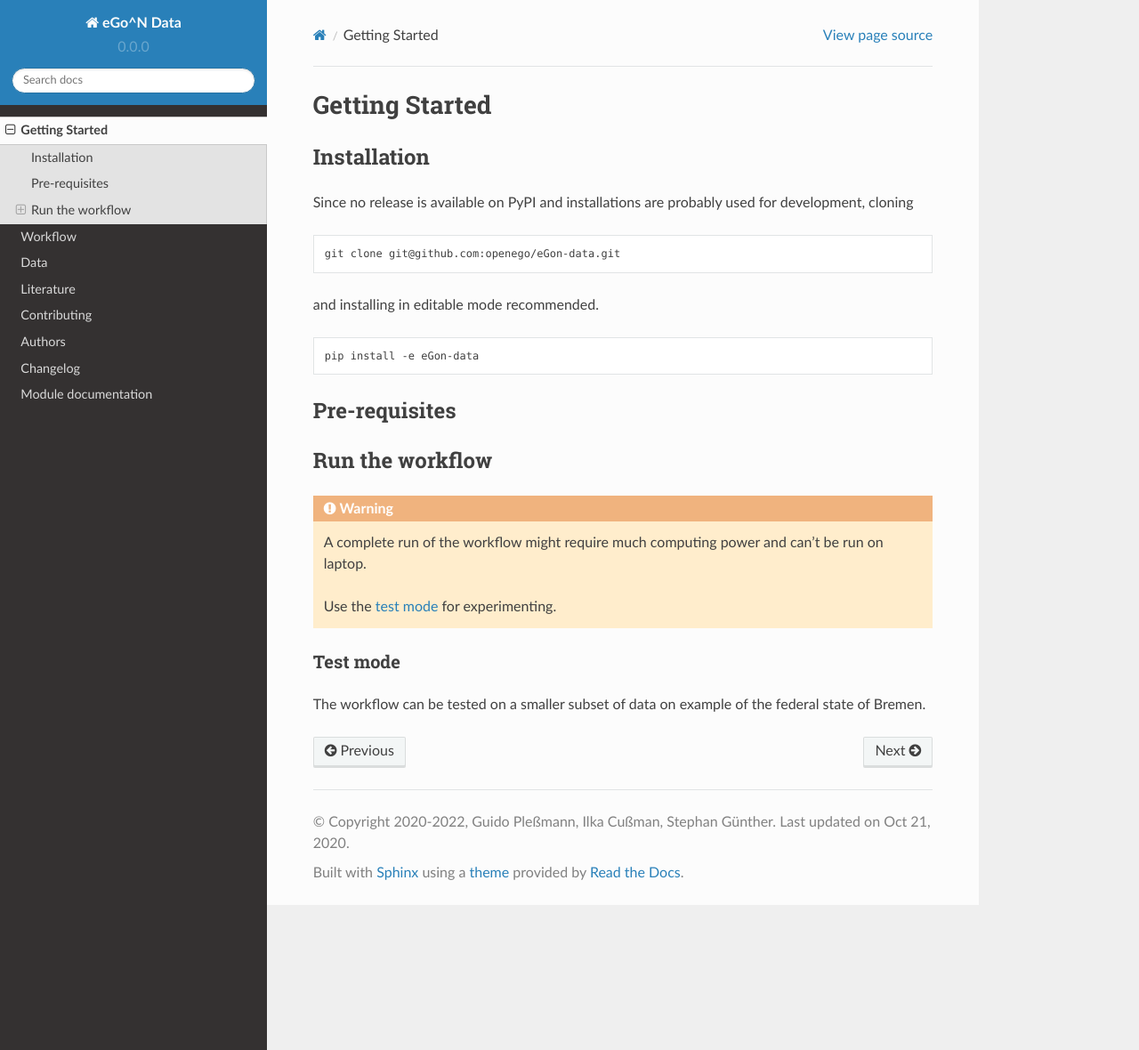
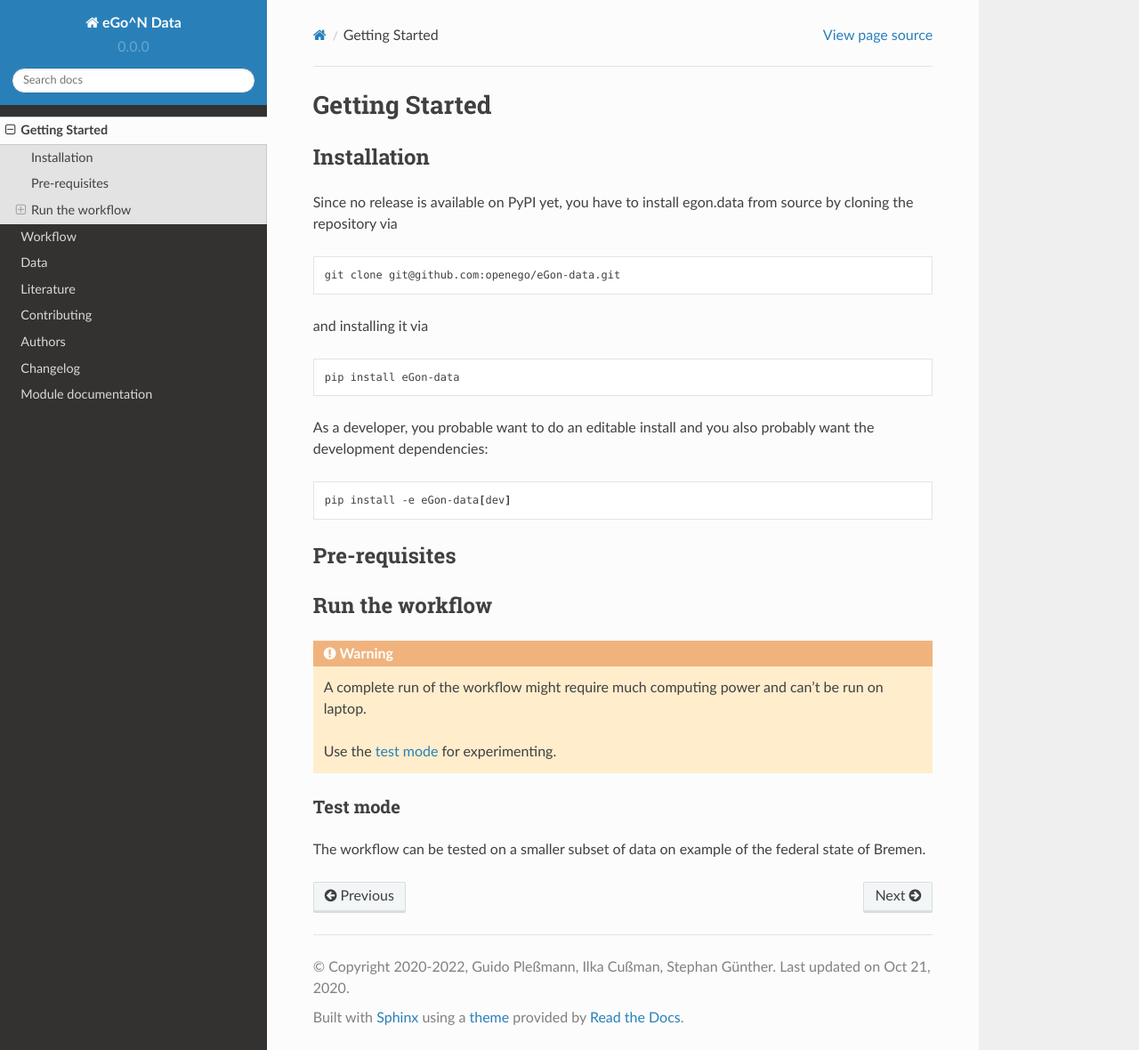
Before and after one commit to openego/eGon-data, a Sphinx documentation site: the page built from docs/getting_started.rst, in a window 1280 px wide and 1180 px high. Shown: the whole window at 89% size. Built offline with Sphinx 7.4.7 and the Read the Docs theme 2.0.0, drawn with Linux system fonts in a browser that asks for light colours.

Commit message:
Mention the `[dev]` extra in the installation instructions
Also, rephrase the section a bit.

```diff
--- a/docs/getting_started.rst
+++ b/docs/getting_started.rst
@@ -5,18 +5,25 @@ Getting Started
 Installation
 ============
 
-Since no release is available on PyPI and installations are probably used for
-development, cloning
+Since no release is available on PyPI yet, you have to install
+egon.data from source by cloning the repository via
 
 .. code-block:: bash
 
    git clone git@github.com:openego/eGon-data.git
 
-and installing in editable mode recommended.
+and installing it via
 
 .. code-block:: bash
 
-   pip install -e eGon-data
+   pip install eGon-data
+
+As a developer, you probable want to do an editable install and you also
+probably want the development dependencies:
+
+.. code-block:: bash
+
+   pip install -e eGon-data[dev]
 
 
 Pre-requisites
```
